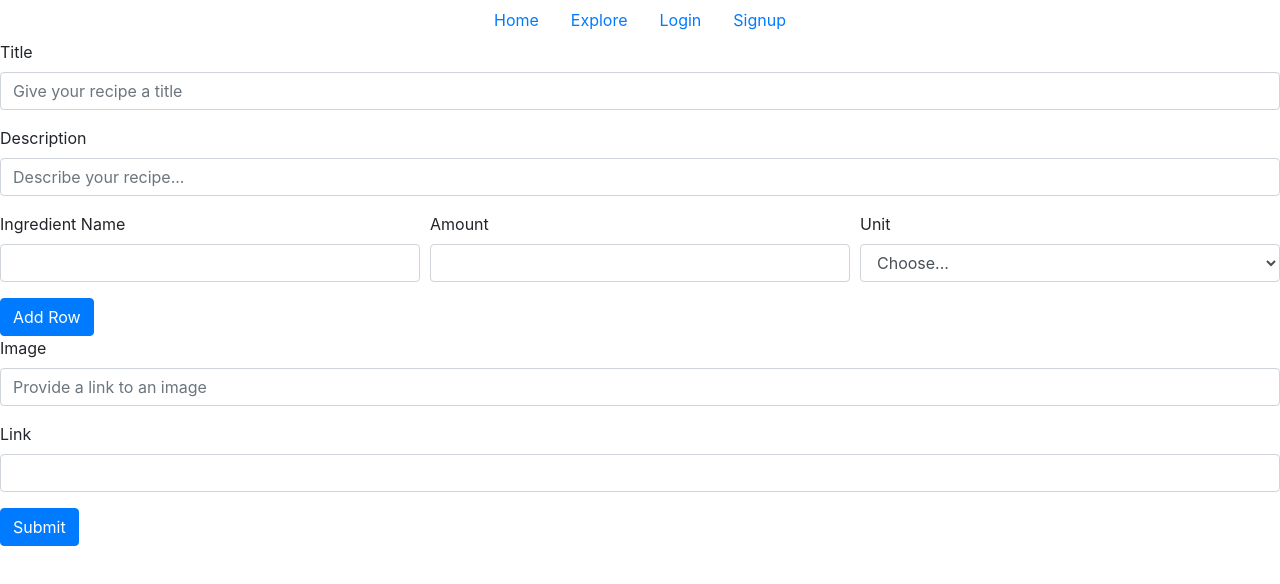
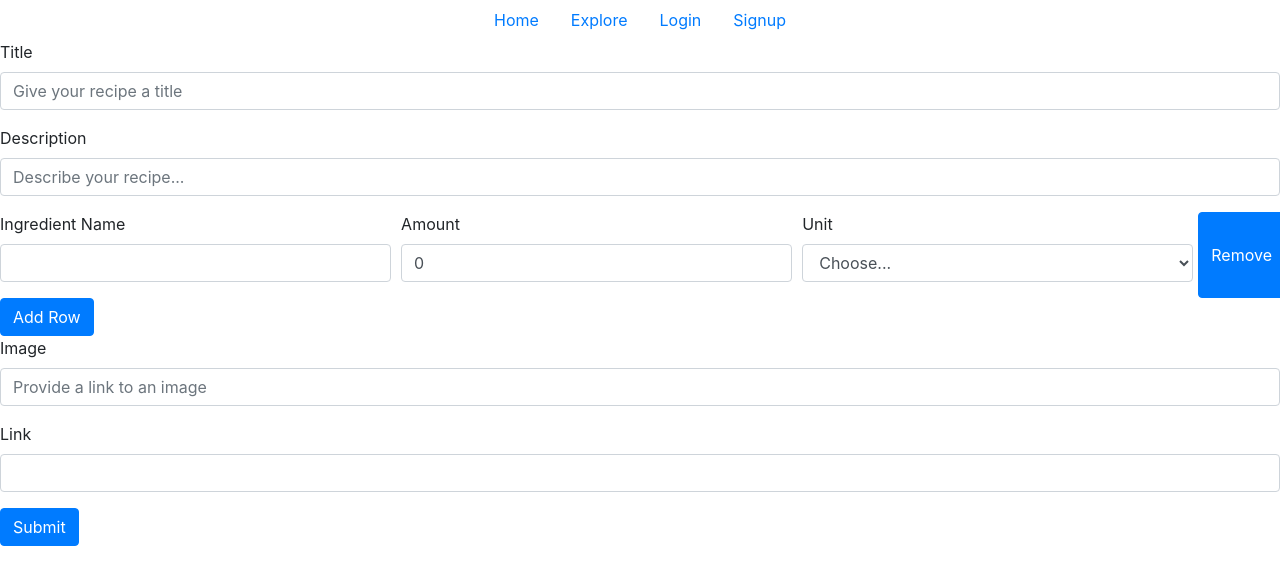
Before and after one commit to momaki9/Foodie, a React (Create React App) app in the folder client/: page /add in a window 1280 px wide. Shown: the top 584 px of the page. Built offline with nearby package versions, Linux system fonts and the light colour scheme.

Commit message:
updated add recipe page to include dynamic adding and deleting of ingredient rows

```diff
--- /dev/null
+++ b/client/src/components/IngredientForm/index.js
@@ -0,0 +1,57 @@
+import React from "react";
+import Button from "react-bootstrap/Button";
+import Form from "react-bootstrap/Form";
+import Col from "react-bootstrap/Col";
+
+function IngredientRow({ row, updateRow, deleteRow }) {
+  return (
+    <Form.Row>
+      <Form.Group as={Col}>
+        <Form.Label>Ingredient Name</Form.Label>
+        <Form.Control
+          value={row.ingredientName}
+          onChange={(e) =>
+            updateRow(row.id, "ingredientName", e.target.value)
+          }
+        />
+      </Form.Group>
+
+      <Form.Group as={Col}>
+        <Form.Label>Amount</Form.Label>
+        <Form.Control
+          type="number"
+          value={row.amount}
+          onChange={(e) =>
+            updateRow(row.id, "amount", Number(e.target.value))
+          }
+        />
+      </Form.Group>
+
+      <Form.Group as={Col}>
+        <Form.Label>Unit</Form.Label>
+        <Form.Control
+          as="select"
+          value={row.unit}
+          onChange={(e) =>
+            updateRow(row.id, "unit", e.target.value)
+          }
+        >
+          <option value="">Choose...</option>
+          <option>Cup</option>
+          <option>Tsp</option>
+          <option>Tbs</option>
+          <option>Oz</option>
+        </Form.Control>
+      </Form.Group>
+
+      <Button
+        type="button"
+        onClick={() => deleteRow(row.id)}
+      >
+        Remove
+      </Button>
+    </Form.Row>
+  );
+}
+
+export default IngredientRow;
--- a/client/src/pages/AddRecipe.js
+++ b/client/src/pages/AddRecipe.js
@@ -2,34 +2,39 @@ import Button from 'react-bootstrap/Button';
 import Form from 'react-bootstrap/Form';
 import Col from 'react-bootstrap/Col';
 import React, { useState } from 'react';
+import IngredientRow from '../components/IngredientForm';
 
 function AddRecipePage() {
 
-  const ingredientField = (
-    <>
-      <Form.Group as={Col} controlId="formGridName">
-        <Form.Label>Ingredient Name</Form.Label>
-        <Form.Control />
-      </Form.Group>
-      <Form.Group as={Col} controlId="formGridAmount">
-        <Form.Label>Amount</Form.Label>
-        <Form.Control />
-      </Form.Group>
+  const [ingredientForm, setIngredientForm] = useState([{ id: crypto.randomUUID(), ingredientName: "", amount: 0, unit: "" }]);
 
-      <Form.Group as={Col} controlId="formGridUnit">
-        <Form.Label>Unit</Form.Label>
-        <Form.Control as="select" defaultValue="Choose...">
-          <option>Choose...</option>
-          <option>Cup</option>
-          <option>Tsp</option>
-          <option>Tbs</option>
-          <option>Oz</option>
-        </Form.Control>
-      </Form.Group>
-    </>
-  );
+  const addRow = () => {
+    setIngredientForm((prev) => [
+      ...prev,
+      {
+        id: crypto.randomUUID(),
+        ingredientName: "",
+        amount: 0,
+        unit: ""
+      }
+    ]);
+  };
 
-  const [ingredientForm, setIngredientForm] = useState([ingredientField]);
+  const deleteRow = (id) => {
+    setIngredientForm((prev) =>
+      prev.filter((row) => row.id !== id)
+    );
+  };
+
+  const updateRow = (id, field, value) => {
+    setIngredientForm((prev) =>
+      prev.map((row) =>
+        row.id === id
+          ? { ...row, [field]: value }
+          : row
+      )
+    );
+  };
 
   return (
     <Form>
@@ -44,14 +49,15 @@ function AddRecipePage() {
         <Form.Label>Description</Form.Label>
         <Form.Control placeholder="Describe your recipe..." />
       </Form.Group>
-      {ingredientForm.map((item, i) => (
-        <Form.Row key={i}>
-          {item}
-          {/* <Button value={i} onClick={(e) => console.log(e.target.value)}>Delete row</Button> */}
-        </Form.Row>
-
+      {ingredientForm.map((row) => (
+        <IngredientRow
+          key={row.id}
+          row={row}
+          deleteRow={deleteRow}
+          updateRow={updateRow}
+        />
       ))}
-      <Button onClick={() => setIngredientForm((prev) => prev.concat([ingredientField]))}>Add Row</Button>
+      <Button type='button' onClick={addRow}>Add Row</Button>
       <Form.Group controlId="formGridImage">
         <Form.Label>Image</Form.Label>
         <Form.Control placeholder="Provide a link to an image" />
@@ -70,3 +76,44 @@ function AddRecipePage() {
 }
 
 export default AddRecipePage;
+
+// function AddRecipePage() {
+//   const [ingredientForm, setIngredientForm] = useState([
+//     {
+//       id: crypto.randomUUID(),
+//       ingredientName: "",
+//       amount: 0,
+//       unit: ""
+//     }
+//   ]);
+
+//   const addRow = () => {
+//     setIngredientForm((prev) => [
+//       ...prev,
+//       {
+//         id: crypto.randomUUID(),
+//         ingredientName: "",
+//         amount: 0,
+//         unit: ""
+//       }
+//     ]);
+//   };
+
+//   const deleteRow = (id) => {
+//     setIngredientForm((prev) =>
+//       prev.filter((row) => row.id !== id)
+//     );
+//   };
+
+
+
+//   return (
+//     <Form>
+//
+
+//       <Button type="button" onClick={addRow}>
+//         Add Row
+//       </Button>
+//     </Form>
+//   );
+// }
```
